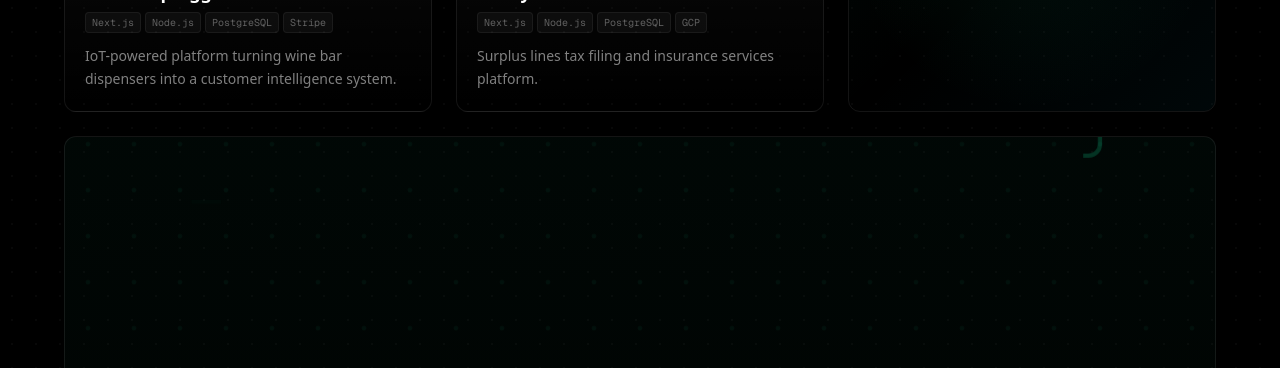
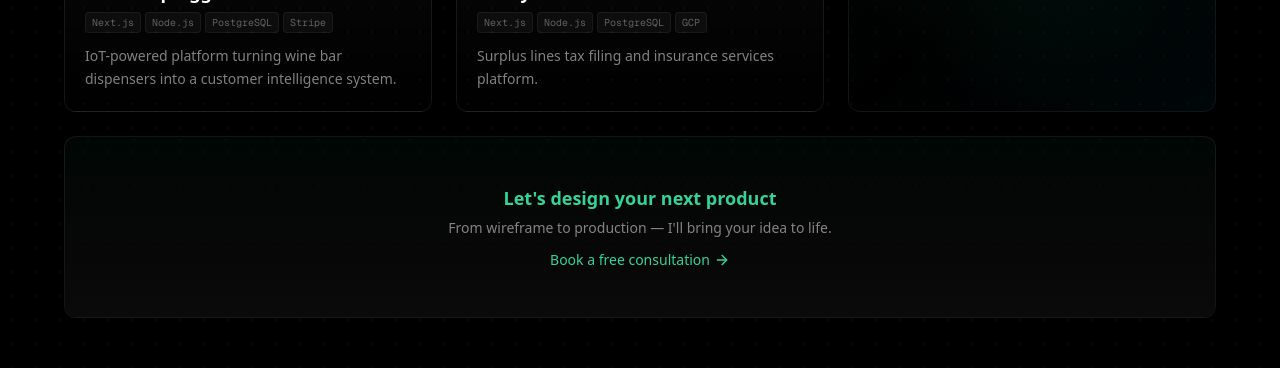
Before and after one commit to Stosiu/nextjs-developer-portfolio, a Next.js app: page /en in a window 1280 px wide. Shown: the part 2740-3108 px from the top of the page. Built offline with nearby package versions, Linux system fonts and the light colour scheme; no server answers.

Commit message:
fix: reduce CTA card size, overlay text on blueprint background

```diff
--- a/src/components/sections/projects.tsx
+++ b/src/components/sections/projects.tsx
@@ -153,16 +153,14 @@ export function Projects() {
             whileInView={{opacity: 1, y: 0}}
             viewport={{once: true, margin: '-80px'}}
             transition={{duration: 0.5, delay: (projects.length + 1) * 0.1, ease: EASE}}
-            className={`animated-border group block border border-white/[0.08] bg-gradient-to-b from-brand-500/[0.04] to-transparent hover:from-brand-500/[0.08] hover:border-transparent transition-all duration-500 overflow-hidden ${ctaColSpan}`}
+            className={`animated-border group relative block border border-white/[0.08] bg-gradient-to-b from-brand-500/[0.04] to-transparent hover:from-brand-500/[0.08] hover:border-transparent transition-all duration-500 overflow-hidden ${ctaColSpan}`}
           >
-            {/* Blueprint wireframe background */}
-            <div className="relative w-full aspect-video">
-              <BlueprintBackground className="absolute inset-0" />
-              <div className="absolute inset-0 bg-gradient-to-t from-[#0a0a0a] via-transparent to-transparent" />
-            </div>
+            {/* Blueprint wireframe background (absolute, behind content) */}
+            <BlueprintBackground className="absolute inset-0 opacity-60 group-hover:opacity-80 transition-opacity duration-500" />
+            <div className="absolute inset-0 bg-gradient-to-t from-[#0a0a0a] via-[#0a0a0a]/60 to-transparent" />
 
-            {/* Content */}
-            <div className="p-5 text-center">
+            {/* Content — overlaid on blueprint */}
+            <div className="relative flex flex-col items-center justify-center p-8 min-h-[180px]">
               <h3 className="text-lg font-semibold mb-1.5 text-brand-400 group-hover:text-brand-300 transition-colors">
                 {t('ctaHeading')}
               </h3>
```
